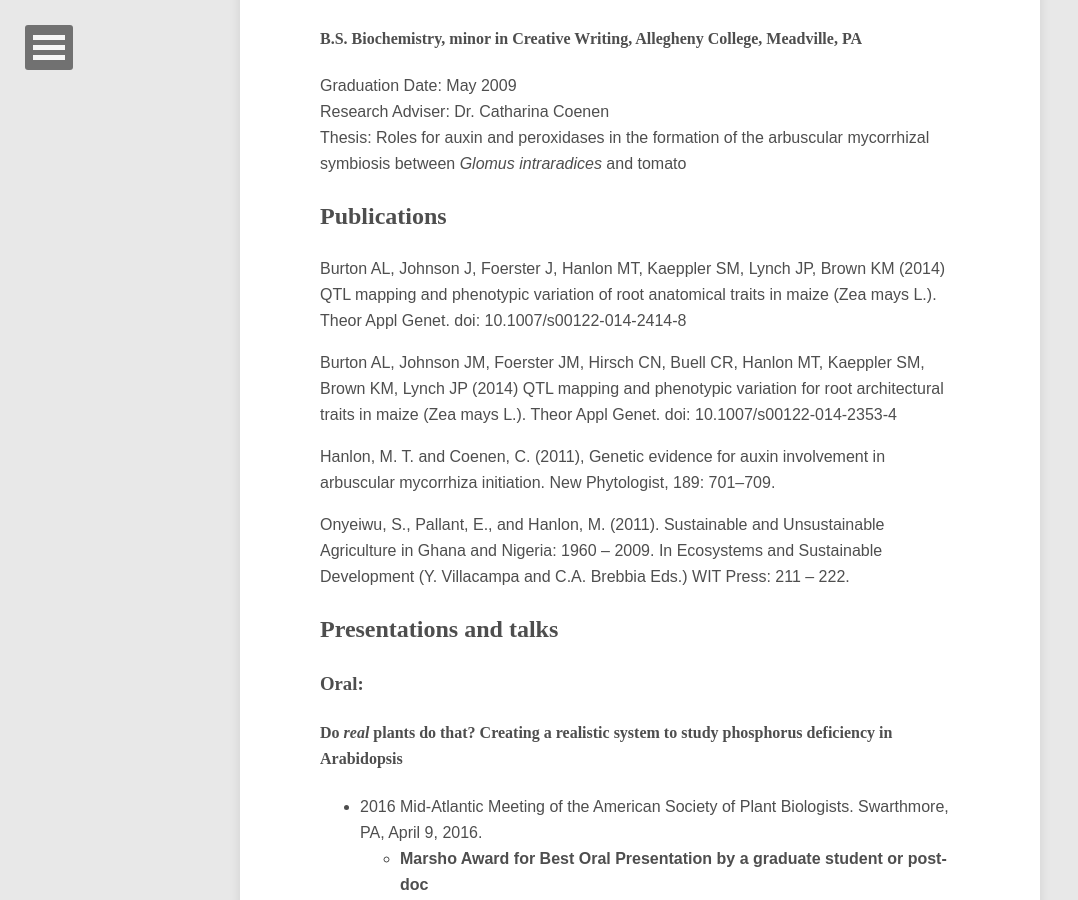
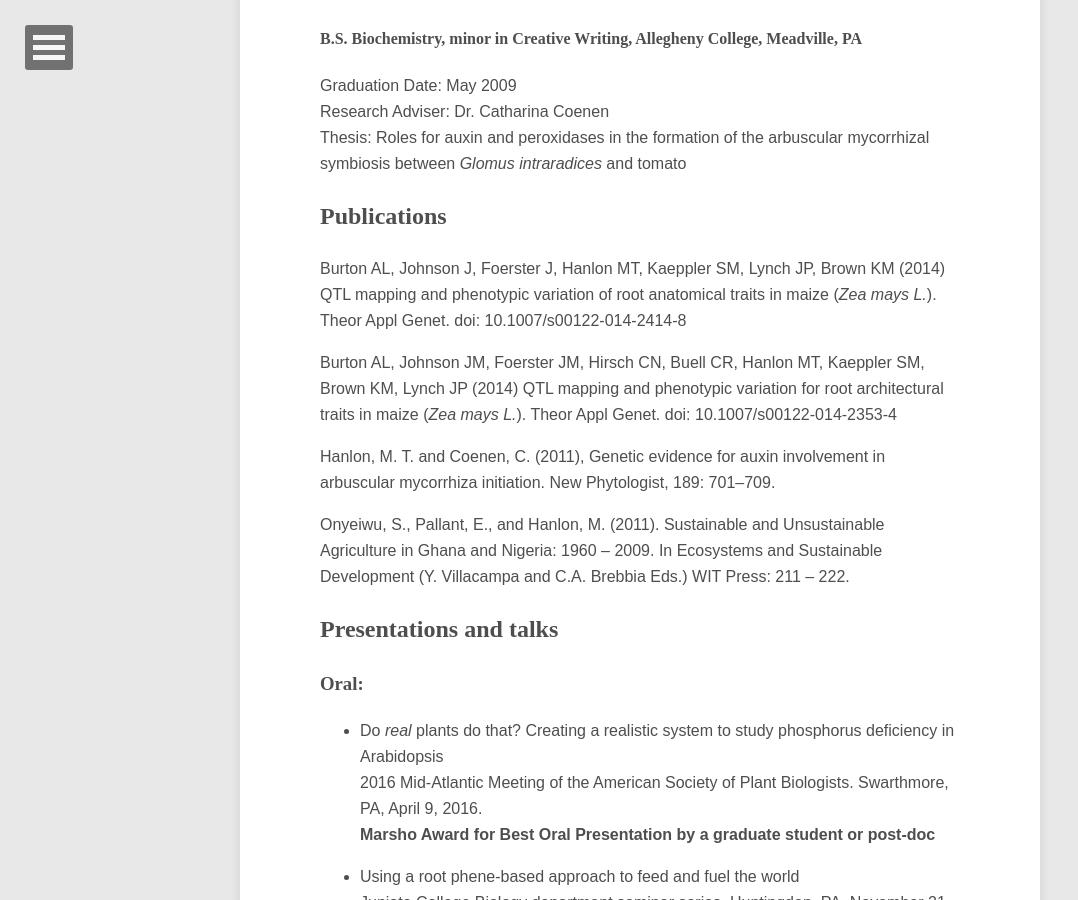
Before and after one commit to hanlonmt/hanlonmt.github.io, a Jekyll site: the page built from pdfs/cv.md, in a window 1280 px wide and 900 px high, scrolled down 684 px. Shown: the whole window, without its empty margins (0-1078 px from the left). Built offline with Jekyll 4.4.1, drawn with Linux system fonts in a browser that asks for light colours; nearby versions of some CDN libraries; some web fonts are replaced; our own code applies the rules of GitHub Pages for plain Markdown files; comment, search, counter and statistics services are not loaded.

Commit message:
update cv

```diff
--- a/pdfs/cv.md
+++ b/pdfs/cv.md
@@ -1,3 +1,4 @@
+
 # Meredith T. Hanlon
 
 ### Molly Hanlon
@@ -20,9 +21,9 @@ Thesis: Roles for auxin and peroxidases in the formation of the arbuscular mycor
 
 ## Publications
 
-Burton AL, Johnson J, Foerster J, Hanlon MT, Kaeppler SM, Lynch JP, Brown KM (2014) QTL mapping and phenotypic variation of root anatomical traits in maize (Zea mays L.). Theor Appl Genet. doi: 10.1007/s00122-014-2414-8
+Burton AL, Johnson J, Foerster J, Hanlon MT, Kaeppler SM, Lynch JP, Brown KM (2014) QTL mapping and phenotypic variation of root anatomical traits in maize (*Zea mays L.*). Theor Appl Genet. doi: 10.1007/s00122-014-2414-8
 
-Burton AL, Johnson JM, Foerster JM, Hirsch CN, Buell CR, Hanlon MT, Kaeppler SM, Brown KM, Lynch JP (2014) QTL mapping and phenotypic variation for root architectural traits in maize (Zea mays L.). Theor Appl Genet. doi: 10.1007/s00122-014-2353-4
+Burton AL, Johnson JM, Foerster JM, Hirsch CN, Buell CR, Hanlon MT, Kaeppler SM, Brown KM, Lynch JP (2014) QTL mapping and phenotypic variation for root architectural traits in maize (*Zea mays L.*). Theor Appl Genet. doi: 10.1007/s00122-014-2353-4
 
 Hanlon, M. T. and Coenen, C. (2011), Genetic evidence for auxin involvement in arbuscular mycorrhiza initiation. New Phytologist, 189: 701–709.
 
@@ -32,40 +33,40 @@ Onyeiwu, S., Pallant, E., and Hanlon, M. (2011). Sustainable and Unsustainable A
 
 ### Oral:
 
-#### Do *real* plants do that? Creating a realistic system to study phosphorus deficiency in Arabidopsis
-- 2016 Mid-Atlantic Meeting of the American Society of Plant Biologists. Swarthmore, PA, April 9, 2016.
-  - **Marsho Award for Best Oral Presentation by a graduate student or post-doc**
+- Do *real* plants do that? Creating a realistic system to study phosphorus deficiency in Arabidopsis
+    2016 Mid-Atlantic Meeting of the American Society of Plant Biologists. Swarthmore, PA, April 9, 2016.
+    **Marsho Award for Best Oral Presentation by a graduate student or post-doc**
 
-#### Using a root phene-based approach to feed and fuel the world
-- Juniata College Biology department seminar series, Huntingdon, PA, November 21, 2016
+- Using a root phene-based approach to feed and fuel the world
+    Juniata College Biology department seminar series, Huntingdon, PA, November 21, 2016
 
-#### Harnessing diversity to feed the world: using genome wide association studies to improve the rice root system
-- Allegheny College Biology department seminar series, Meadville, PA, September 24, 2015
+- Harnessing diversity to feed the world: using genome wide association studies to improve the rice root system
+    Allegheny College Biology department seminar series, Meadville, PA, September 24, 2015
 
-#### Understanding rice root hair control using GWAS
-- Penn State Plant Biology seminar series, Feburary 22, 2016.
+- Understanding rice root hair control using GWAS
+    Penn State Plant Biology seminar series, Feburary 22, 2016.
 
 ### Poster:
 
-#### 	Buffered delivery of phosphorus drastically affects Arabidopsis growth responses to low phosphorus
-- International Workshop on Plant Membrane Biology. Annapolis, MD, July 5-10, 2016.
-  - **Excellent Poster Award**
-- American Society of Plant Biology Meeting. Austin, TX, July 2016.
+- Buffered delivery of phosphorus drastically affects Arabidopsis growth responses to low phosphorus
+  International Workshop on Plant Membrane Biology. Annapolis, MD, July 5-10, 2016.
+  **Excellent Poster Award**
+  American Society of Plant Biology Meeting. Austin, TX, July 2016.
 
-#### Genome wide association studies of rice (*Oryza sativa*) root hairs
-- 2015 American Society of Plant Biology Meeting. Minneapolis, MN, July 2015.
-- 20th Penn State Plant Biology Symposium. Penn State University, May, 2015.
+- Genome wide association studies of rice (*Oryza sativa*) root hairs
+    2015 American Society of Plant Biology Meeting. Minneapolis, MN, July 2015.
+    20th Penn State Plant Biology Symposium. Penn State University, May, 2015.
 
-#### Buffered delivery of phosphorus drastically alters the phenotype and gene expression in Arabidopsis roots
-- 2014 American Society of Plant Biology Meeting. Portland, OR, July 2014.
+- Buffered delivery of phosphorus drastically alters the phenotype and gene expression in Arabidopsis roots
+    2014 American Society of Plant Biology Meeting. Portland, OR, July 2014.
 
-#### Elucidating control of lateral root plagiogravitropism in Arabidopsis
-- 2013 American Society of Plant Biology Meeting. Providence, RI, July 2013.
-- 2013 Interdisciplinary Plant Group Symposium: Root Biology. University of Missouri, Columbia, MO, May 2013.
+- Elucidating control of lateral root plagiogravitropism in Arabidopsis
+    2013 American Society of Plant Biology Meeting. Providence, RI, July 2013.
+    2013 Interdisciplinary Plant Group Symposium: Root Biology. University of Missouri, Columbia, MO, May 2013.
 
-#### A role for auxin in the arbuscular mycorrhizal symbiosis
-- 17th Annual Plant Physiology Symposium at Pennsylvania State University, May 2009.
-- Sigma Xi Conference for Undergraduate Research, Pennsylvania State University, The Behrend College, April 2009.
+- A role for auxin in the arbuscular mycorrhizal symbiosis
+    17th Annual Plant Physiology Symposium at Pennsylvania State University, May 2009.
+    Sigma Xi Conference for Undergraduate Research, Pennsylvania State University, The Behrend College, April 2009.
 
 
 ## Awards
```
Also changed, not shown: 1 other file.
